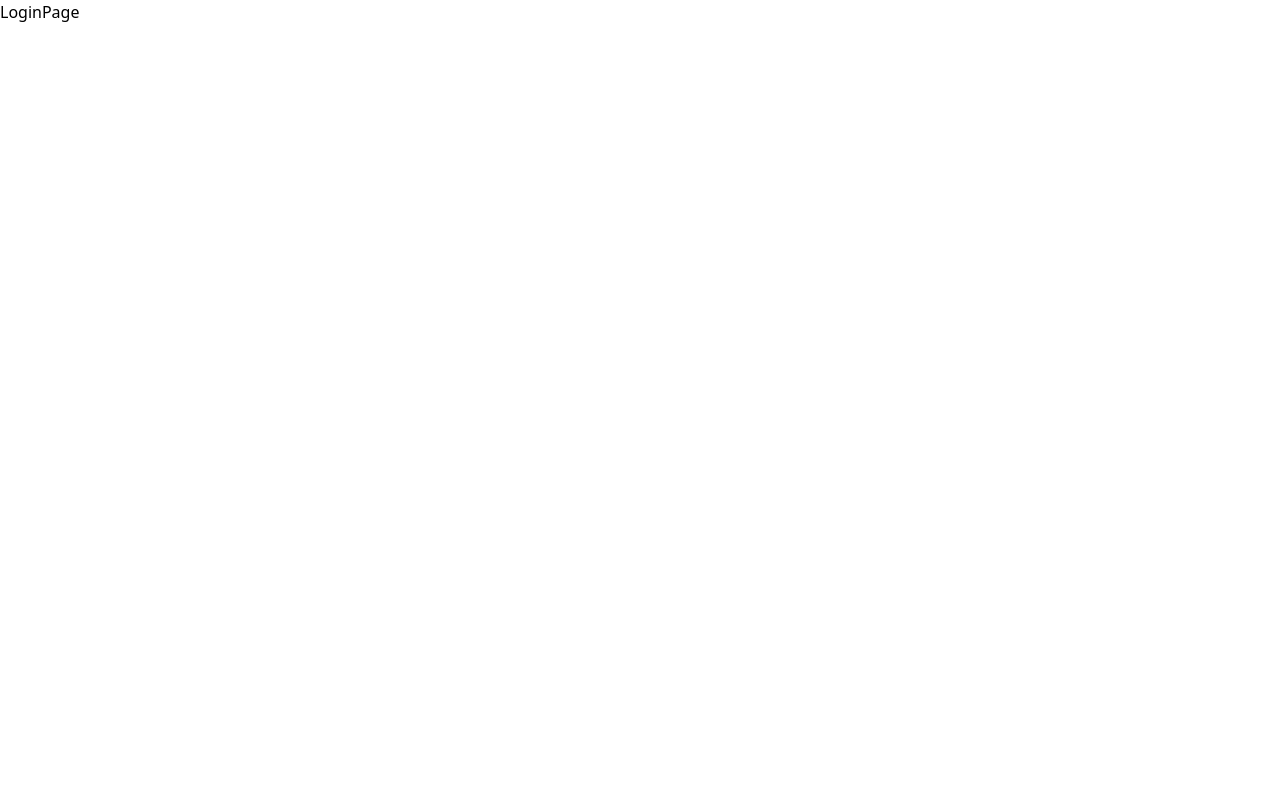
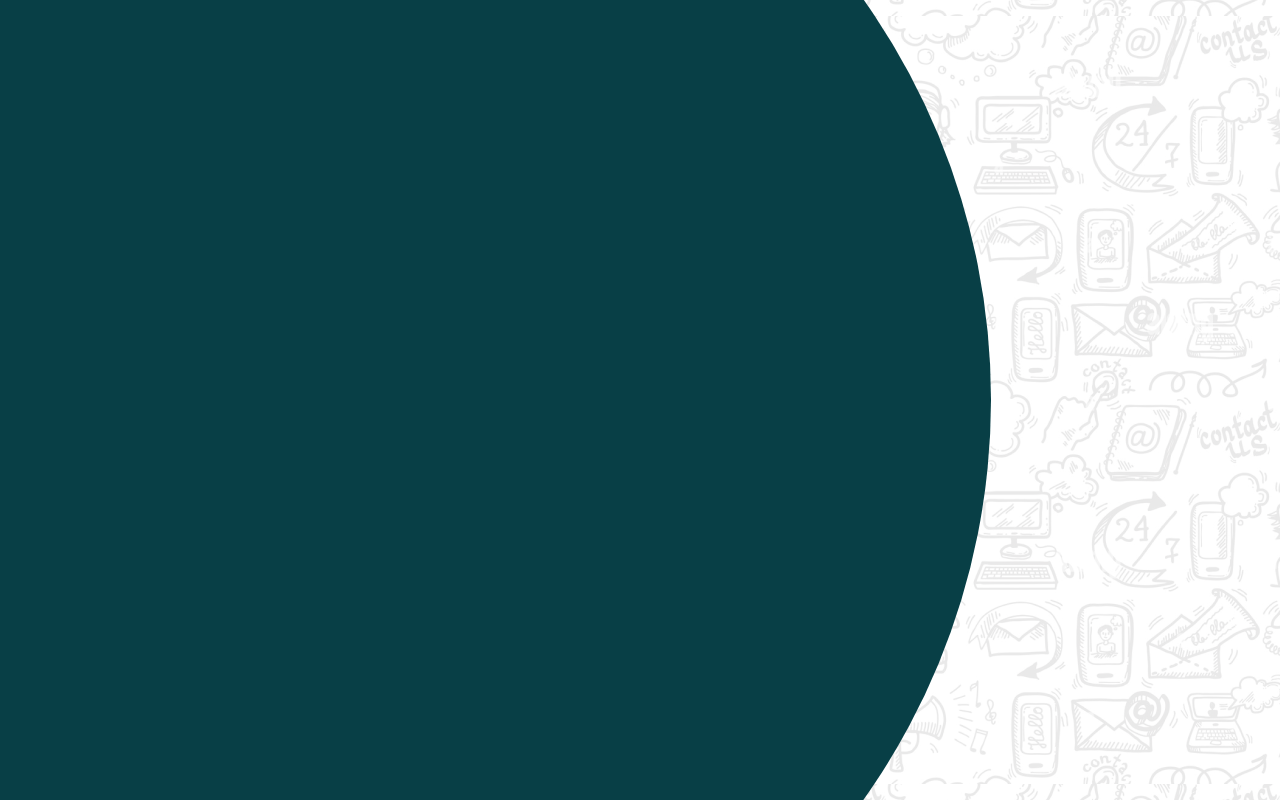
Before and after one commit to dasunwickr/twc-test-web, a React (Vite) app: page /login in a window 1280 px wide. Built offline with nearby package versions, Linux system fonts and the light colour scheme.

Commit message:
login-bg implementation

```diff
--- a/src/main.tsx
+++ b/src/main.tsx
@@ -1,28 +1,34 @@
 import React from "react";
 import ReactDOM from "react-dom/client";
 import "./index.css";
-import { RouterProvider, createBrowserRouter } from "react-router-dom";
-import WelcomePage from "./pages/WelcomePage";
-import LoginPage from "./pages/LoginPage";
-import NewContactsPage from "./pages/NewContactsPage";
-import ContactsPage from "./pages/ContactsPage";
+import {
+  RouterProvider,
+  createBrowserRouter,
+  Navigate,
+} from "react-router-dom";
+import Login from "./pages/Login";
+import Welcome from "./pages/Welcome";
+import Contacts from "./pages/Contacts";
+import NewContacts from "./pages/NewContacts";
+
+const isAuthenticated = true;
 
 const router = createBrowserRouter([
   {
-    index: true,
-    element: <WelcomePage />,
+    path: "/",
+    element: isAuthenticated ? <Welcome /> : <Navigate to="/login" />,
   },
   {
     path: "/login",
-    element: <LoginPage />,
+    element: <Login />,
+  },
+  {
+    path: "/contacts",
+    element: isAuthenticated ? <Contacts /> : <Navigate to="/login" />,
   },
   {
     path: "/contacts/new",
-    element: <NewContactsPage />,
-  },
-  {
-    path: "/contacts",
-    element: <ContactsPage />,
+    element: isAuthenticated ? <NewContacts /> : <Navigate to="/login" />,
   },
 ]);
 
--- /dev/null
+++ b/src/pages/Contacts.tsx
@@ -0,0 +1,7 @@
+import React from "react";
+
+const Contacts = () => {
+  return <div>Contacts</div>;
+};
+
+export default Contacts;
--- a/src/pages/ContactsPage.tsx
+++ /dev/null
@@ -1,5 +0,0 @@
-const ContactsPage = () => {
-  return <div>ContactsPage</div>;
-};
-
-export default ContactsPage;
--- /dev/null
+++ b/src/pages/Login.tsx
@@ -0,0 +1,20 @@
+const Login = () => {
+  return (
+    <div
+      className="flex flex-row h-screen overflow-hidden"
+      style={{
+        backgroundImage: "url(src/assets/login/contact-us.png)",
+        backgroundPosition: "right",
+      }}
+    >
+      <div className="flex-1">
+        <img
+          src="src/assets/login/Ellipse_1.svg"
+          className="object-cover h-full"
+        />
+      </div>
+    </div>
+  );
+};
+
+export default Login;
--- a/src/pages/LoginPage.tsx
+++ /dev/null
@@ -1,5 +0,0 @@
-const LoginPage = () => {
-  return <div>LoginPage</div>;
-};
-
-export default LoginPage;
--- /dev/null
+++ b/src/pages/NewContacts.tsx
@@ -0,0 +1,7 @@
+import React from "react";
+
+const NewContacts = () => {
+  return <div>NewContacts</div>;
+};
+
+export default NewContacts;
--- a/src/pages/NewContactsPage.tsx
+++ /dev/null
@@ -1,5 +0,0 @@
-const NewContactsPage = () => {
-  return <div>NewContactsPage</div>;
-};
-
-export default NewContactsPage;
--- /dev/null
+++ b/src/pages/Welcome.tsx
@@ -0,0 +1,7 @@
+import React from "react";
+
+const Welcome = () => {
+  return <div>Welcome</div>;
+};
+
+export default Welcome;
--- a/src/pages/WelcomePage.tsx
+++ /dev/null
@@ -1,33 +0,0 @@
-import React from "react";
-import Button from "../components/Button";
-
-const WelcomePage: React.FC = () => {
-  return (
-    <>
-      <div className="flex h-screen flex-col ml-64">
-        <div className="flex-1 bg-red-600">
-          <img
-            src="src\assets\contacts_portal_logo.png"
-            alt="TWC Contacts Portal Logo"
-          />
-        </div>
-        <div className="flex-1 flex flex-col bg-blue-600">
-          <h1 className="text-4xl font-bold text-white">
-            Welcome to the TWC Contacts Portal
-          </h1>
-          <p className="text-white">
-            Your one-stop shop for managing your contacts with TWC.
-          </p>
-          <Button
-            children={"add your first contact"}
-            onClick={() => {}}
-          ></Button>
-        </div>
-        <div className="flex-1 bg-blue-400"></div>
-        <div className="flex-1 bg-green-400"></div>
-      </div>
-    </>
-  );
-};
-
-export default WelcomePage;
```
Also changed, not shown: src/assets/login/Ellipse_1.svg (added), src/assets/login/contact-us.png (added).
